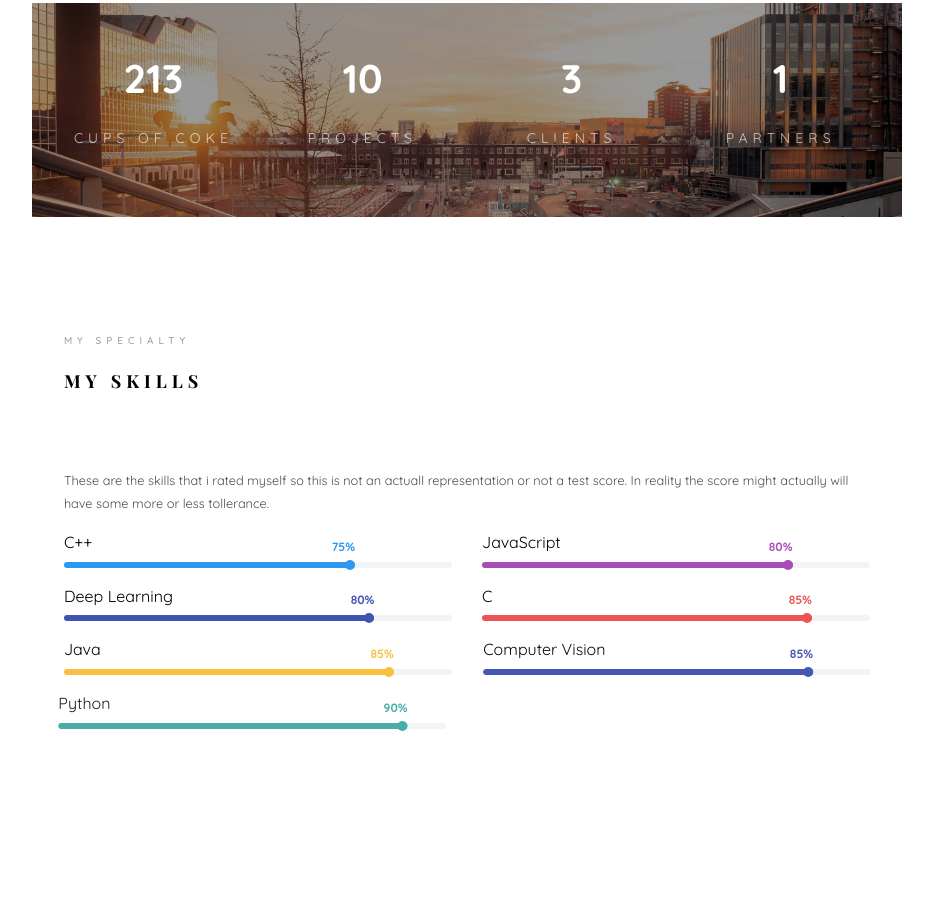
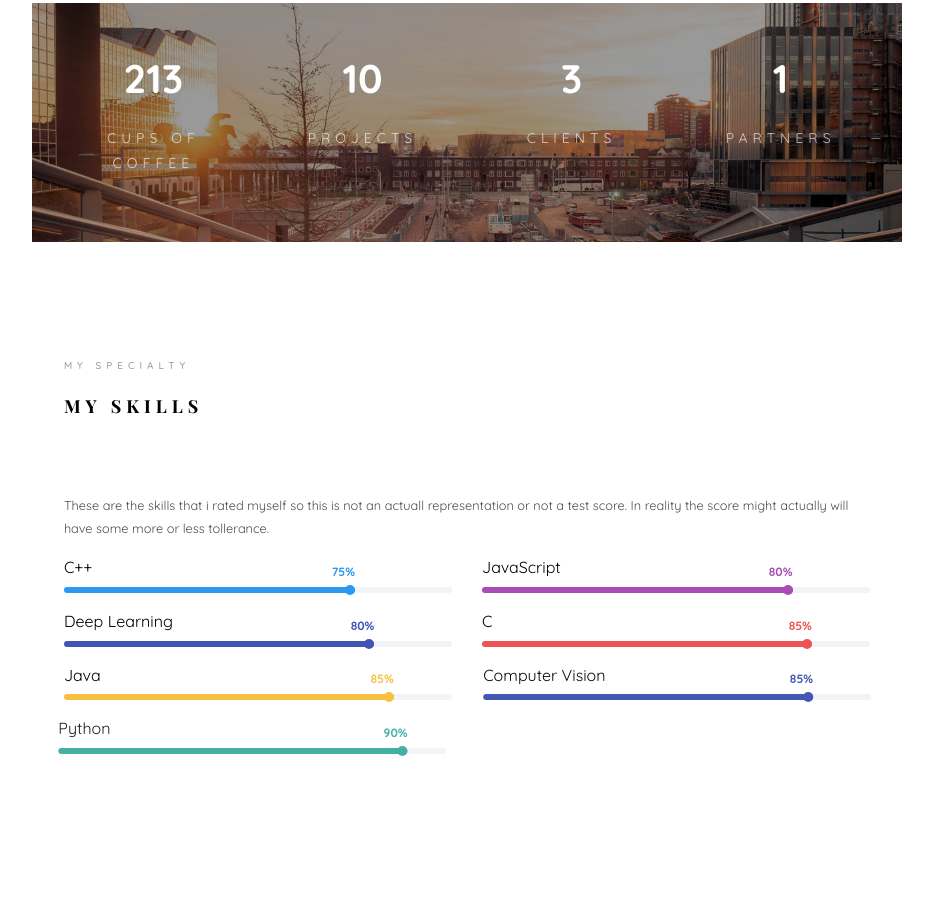
Before and after one commit to adiltirur/adiltirur.github.io, a plain HTML site: page www/index.html in a window 1280 px wide. Shown: the part 2578-3489 px from the top of the page, without its empty margins (323-1256 px from the left). Drawn offline with nearby package versions, Linux system fonts and the light colour scheme; files whose address does not match are found by name; a web font is replaced by a local one.

Commit message:
coke 2 coffee

```diff
--- a/www/index.html
+++ b/www/index.html
@@ -255,7 +255,7 @@ Copyright &copy;<script>document.write(new Date().getFullYear());</script> All r
 					<div class="row">
 						<div class="col-md-3 text-center animate-box">
 							<span class="colorlib-counter js-counter" data-from="0" data-to="313" data-speed="5000" data-refresh-interval="50"></span>
-							<span class="colorlib-counter-label">Cups of Coke</span>
+							<span class="colorlib-counter-label">Cups of Coffee</span>
 						</div>
 						<div class="col-md-3 text-center animate-box">
 							<span class="colorlib-counter js-counter" data-from="0" data-to="15" data-speed="5000" data-refresh-interval="50"></span>
```
